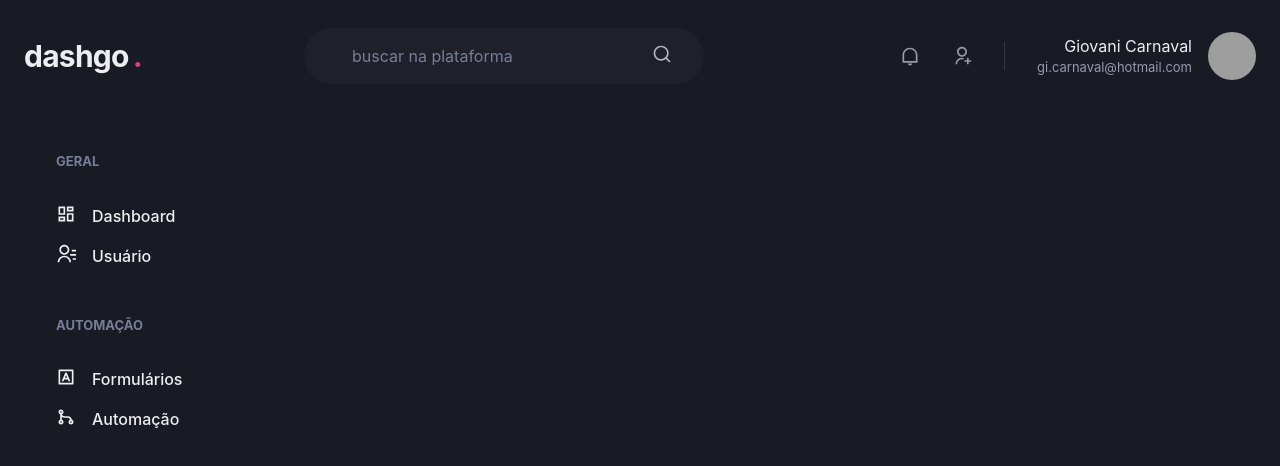
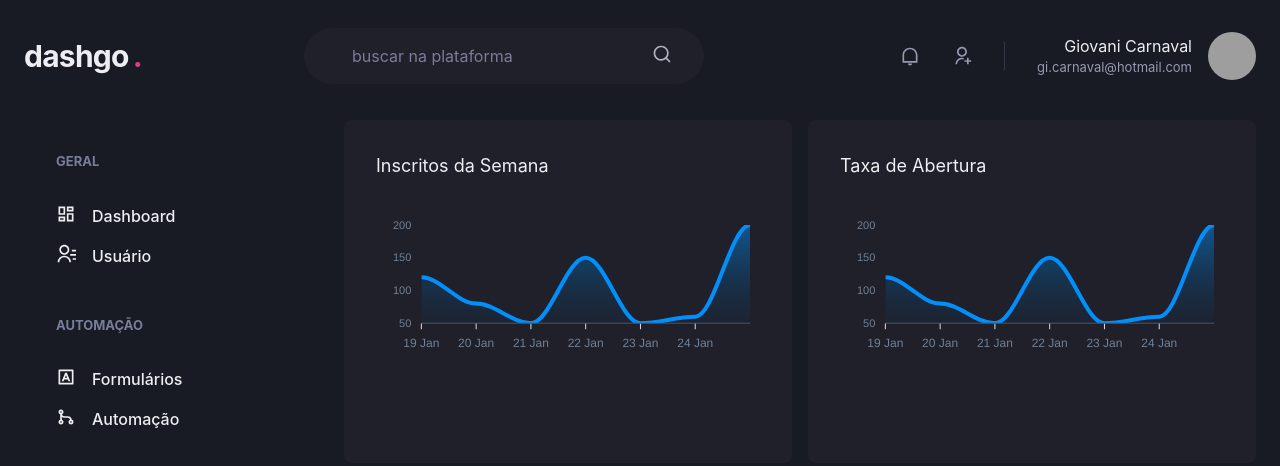
Before and after one commit to gi-carnaval/dashgo, a Next.js app: page /dashboard in a window 1280 px wide. Shown: the top 466 px of the page. Built offline with nearby package versions, Linux system fonts and the light colour scheme; grey boxes are pictures that could not be loaded.

Commit message:
Downgrade do Next para funcionamento do apexcharts e criação da estrutura da página Dashboard

```diff
--- a/package.json
+++ b/package.json
@@ -17,9 +17,11 @@
     "@types/node": "18.11.18",
     "@types/react": "18.0.26",
     "@types/react-dom": "18.0.10",
+    "apexcharts": "^3.36.3",
     "framer-motion": "^8.4.2",
-    "next": "13.1.1",
+    "next": "12",
     "react": "18.2.0",
+    "react-apexcharts": "^1.4.0",
     "react-dom": "18.2.0",
     "react-icons": "^4.7.1",
     "typescript": "4.9.4"
--- a/src/pages/dashboard.tsx
+++ b/src/pages/dashboard.tsx
@@ -1,8 +1,65 @@
-import { Flex } from '@chakra-ui/react'
+import { Flex, SimpleGrid, Box, Text, theme } from '@chakra-ui/react'
 import { Header } from "../components/Header";
 import { Sidebar } from '../components/Sidebar';
+import dynamic from 'next/dynamic';
 
 export default function Dashboard(){
+  const Chart = dynamic(() => import('react-apexcharts'),{
+    ssr: false,
+  })
+
+  const options = {
+    chart: {
+      toolbar: {
+        show: false,
+      },
+      zoom: {
+        enabled: false,
+      },
+      foreColor: theme.colors.gray[500],
+    },
+    grid: {
+      show: false,
+    },
+    dataLabels: {
+      enabled: false,
+    },
+    tooltip: {
+      enabled: false,
+    },
+    xaxis: {
+      type: 'datetime',
+      axisBorder: {
+        color: theme.colors.gray[600],
+      },
+      axixTicks: {
+        color: theme.colors.gray[600],
+      },
+      categories: [
+        '2023-01-19T00:00:00.000Z',
+        '2023-01-20T00:00:00.000Z',
+        '2023-01-21T00:00:00.000Z',
+        '2023-01-22T00:00:00.000Z',
+        '2023-01-23T00:00:00.000Z',
+        '2023-01-24T00:00:00.000Z',
+        '2023-01-25T00:00:00.000Z',
+      ],
+    },
+    fill: {
+      opacity: 0.3,
+      type: 'gradient',
+      gradient: {
+        shade: 'dark',
+        opacityFrom: 0.7,
+        opacityTo: 0.3
+      }
+    }
+  };
+
+  const series = [
+    { name: 'Series1', data: [120, 80, 50, 150, 50, 60, 200] }
+  ];
+
   return (
     <Flex direction="column" h="100vh">
       <Header />
@@ -14,6 +71,30 @@
         px="6"
       >
         <Sidebar />
+        <SimpleGrid
+          flex="1"
+          gap="4"
+          minChildWidth="320px"
+          align="Flex-start"
+        >
+          <Box
+            p="8"
+            bg="gray.800"
+            borderRadius={8}
+            pb="4"
+          >
+            <Text fontSize="lg" mb="4">Inscritos da Semana</Text>
+            <Chart options={options} series={series} type="area" height={160}/>
+          </Box>
+          <Box
+            p="8"
+            bg="gray.800"
+            borderRadius={8}
+          >
+            <Text fontSize="lg" mb="4">Taxa de Abertura</Text>
+            <Chart options={options} series={series} type="area" height={160}/>
+          </Box>
+        </SimpleGrid>
       </Flex>
     </Flex>
   )
```
Also changed, not shown: .pnp.cjs, 1 other file (tests, documents, lock files or other folders).
